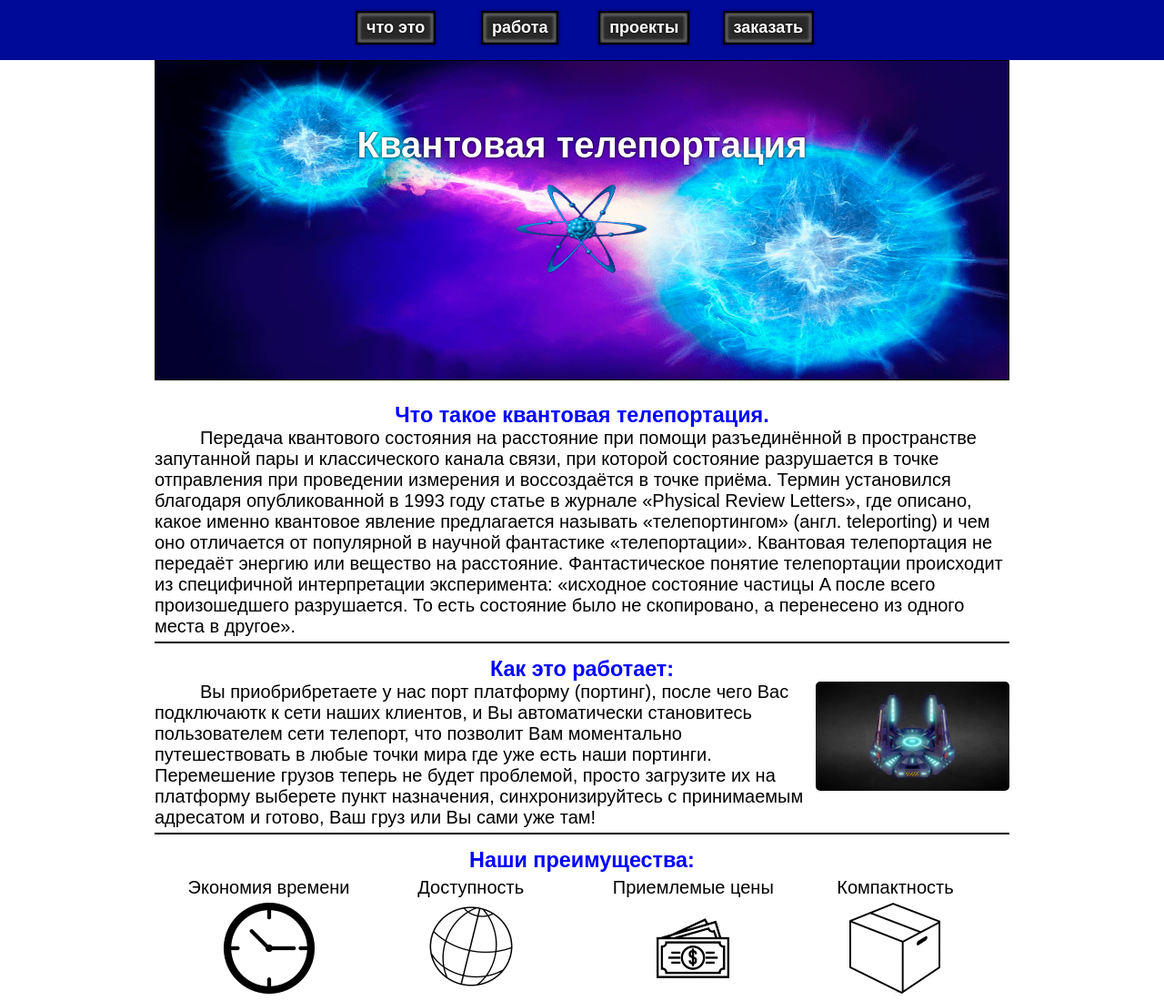
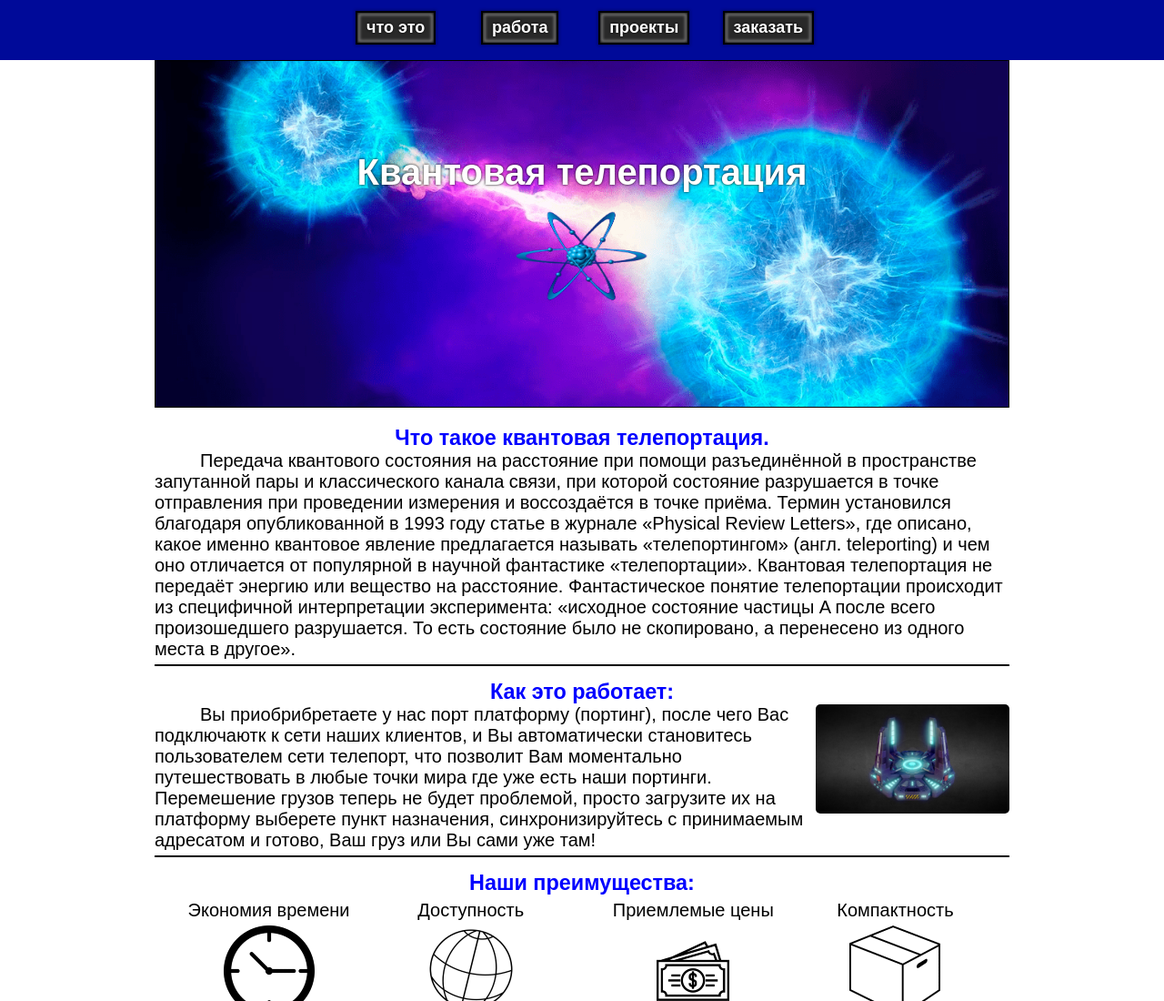
Before and after one commit to Alexander261020/QuantumT, a plain HTML site: page index.html in a window 1280 px wide. Shown: the top 1100 px of the page at 91% size. Drawn offline with Linux system fonts and the light colour scheme.

Commit message:
version 3

```diff
--- a/css/divs.css
+++ b/css/divs.css
@@ -23,15 +23,13 @@
 
 .intro {
   background: url(../images/intro.png) no-repeat;
-  -moz-background-size: 100%;
-  -webkit-background-size: 100%;
-  -o-background-size: 100%;
-  background-size: 100% 100%;
+  background-size: cover;
+  background-position: center center;
   height: 300px;
   border: 1px solid black;
-  margin: 0 0 20px 0;
+  margin: 0 0 15px 0;
   color: white;
-  padding: 50px 0 0 0;
+  padding: 80px 0 0 0;
 }
 
 .wrapper {
```
Also changed, not shown: index.html (+0 -1 lines).
